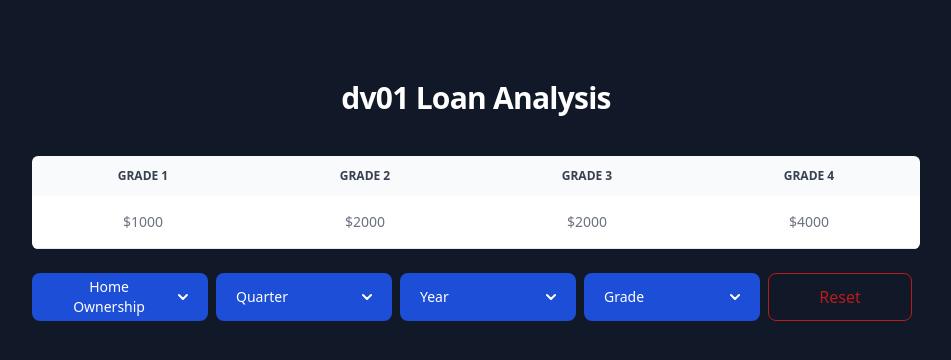
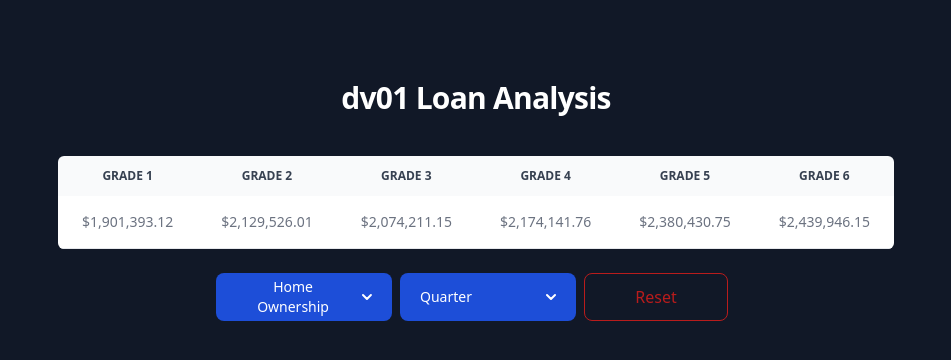
Before and after one commit to kcereno/Demo, a React (Create React App) app: page / in a window 1280 px wide. Shown: the top 360 px of the page, without its empty margins (164-1115 px from the left). Built offline with nearby package versions, Linux system fonts and the light colour scheme.

Commit message:
Finish filter state logic

```diff
--- a/package.json
+++ b/package.json
@@ -3,6 +3,7 @@
   "version": "0.1.0",
   "private": true,
   "dependencies": {
+    "@reduxjs/toolkit": "^2.1.0",
     "@types/jest": "^29.5.12",
     "@types/node": "^20.11.16",
     "@types/react": "^18.2.52",
@@ -10,6 +11,7 @@
     "papaparse": "^4.6.3",
     "react": "^18.2.0",
     "react-dom": "^18.2.0",
+    "react-redux": "^9.1.0",
     "react-scripts": "^5.0.1",
     "recharts": "^2.11.0",
     "typescript": "^5.3.3"
--- a/src/App.tsx
+++ b/src/App.tsx
@@ -1,70 +1,58 @@
-import React, { useEffect, useState } from 'react';
+import React, { useEffect } from 'react';
 import './App.css';
-import { LoanDataType, TableDataType } from './types';
+import { HomeOwnershipEnum, LoanDataType } from './types';
 import { getData } from './request/api';
+import GradeTableFilter from './components/GradeTableFilter';
+import { useAppDispatch, useAppSelector } from './hooks';
+import {
+  setLoanData,
+  setLoading,
+  setError,
+  filterBy,
+} from './features/loanData/LoanDataSlice';
 
-import GradeTableFilter from './components/GradeTableFilter';
-import Table from './components/ui/Table';
+import GradeTable from './components/GradeTable';
 
 function App() {
-  const [data, setData] = useState<LoanDataType[]>([]);
-  console.log('App ~ data:', data);
-  console.log('App ~ data:', data[0]);
+  const { data, loading, error, filter } = useAppSelector(
+    (state) => state.loanData
+  );
 
-  const [isLoading, setIsLoading] = useState(false);
-  const [error, setError] = useState('');
+  const dispatch = useAppDispatch();
+  console.log('App ~ filter:', filter);
 
   useEffect(() => {
     const fetchData = async () => {
+      dispatch(setLoading(true));
       try {
-        setIsLoading(true);
-        const data: LoanDataType[] = await getData();
-        setData(data);
+        // Fetch data and remove all undefined grades
+        const data: LoanDataType[] = (await getData()).filter(
+          (entry) => entry.grade !== undefined
+        );
+        dispatch(setLoanData(data));
       } catch (error) {
-        setError('Error fetching data');
+        dispatch(setError(error));
       } finally {
-        setIsLoading(false);
+        dispatch(setLoading(false));
       }
     };
+
     fetchData();
-  }, []);
+  }, [dispatch]);
 
-  const dummyData: TableDataType = {
-    columns: [
-      {
-        header: 'grade 1',
-        accessor: 'grade 1',
-      },
-      {
-        header: 'grade 2',
-        accessor: 'grade 2',
-      },
-      {
-        header: 'grade 3',
-        accessor: 'grade 2',
-      },
-      {
-        header: 'grade 4',
-        accessor: 'grade 4',
-      },
-    ],
-    data: [
-      {
-        'grade 1': '$1000',
-        'grade 2': '$2000',
-        'grade 3': '$3000',
-        'grade 4': '$4000',
-      },
-    ],
-  };
   return (
     <main className="flex flex-col items-center pt-20 bg-gray-900 min-h-screen text-white">
       <h1 className="text-3xl font-bold tracking-tight mb-10">
         dv01 Loan Analysis
       </h1>
       <div className="space-y-6">
-        <Table tableData={dummyData} />
-        <GradeTableFilter />
+        <GradeTable loanData={data} />
+        <GradeTableFilter
+          filterBy={(filter) => {
+            dispatch(filterBy(filter));
+          }}
+          loanData={data}
+        />
       </div>
     </main>
   );
--- /dev/null
+++ b/src/components/GradeTable.tsx
@@ -0,0 +1,53 @@
+import React from 'react';
+import { LoanDataType, TableDataType, TableRowType } from '../types';
+import Table from './ui/Table';
+import { extractUniqueValues, convertToDollarString } from '../utils';
+
+type GradeTableProps = {
+  loanData: LoanDataType[];
+};
+
+function GradeTable({ loanData }: GradeTableProps) {
+  const row: TableRowType = {};
+  const rows: TableRowType[] = [row];
+
+  // Used to determine columns names
+  const uniqueGrades = extractUniqueValues(loanData, 'grade');
+
+  const columns = uniqueGrades.map((grade) => ({
+    name: `Grade ${grade}`,
+    accessor: `grade ${grade}`,
+  }));
+
+  // Aggregate the total balance for each grade
+  uniqueGrades.forEach((grade) => {
+    const key = `grade ${grade}`;
+
+    // Filter the loan data by grade and sum the current balance
+    const totalBalance = loanData
+      .filter((data) => data.grade === grade)
+      .reduce(
+        (accumulator, currentValue) =>
+          accumulator + +currentValue.currentBalance,
+        0
+      );
+
+    const dollarValue = convertToDollarString(
+      Math.round(totalBalance * 100) / 100
+    );
+
+    row[key] = dollarValue;
+  });
+
+  const tableData: TableDataType = {
+    columns,
+    rows,
+  };
+  return (
+    <div>
+      <Table tableData={tableData} />
+    </div>
+  );
+}
+
+export default GradeTable;
--- a/src/components/GradeTableFilter.tsx
+++ b/src/components/GradeTableFilter.tsx
@@ -1,33 +1,45 @@
 import React from 'react';
 import Dropdown from './ui/Dropdown';
+import {
+  FilterType,
+  HomeOwnershipEnum,
+  LoanDataType,
+  QuarterEnum,
+} from '../types';
+import { extractUniqueValues } from '../utils';
 
-function GradeTableFilter() {
+type GradeTableFilterProps = {
+  filterBy: (filter: FilterType) => void;
+  loanData: LoanDataType[];
+};
+
+function GradeTableFilter({ filterBy, loanData }: GradeTableFilterProps) {
   const dropdownData = [
     {
       header: 'Home Ownership',
-      options: ['RENT', 'MORTGAGE', 'OWN'],
+      options: extractUniqueValues(loanData, 'homeOwnership'),
+      onChange: (value: HomeOwnershipEnum) =>
+        filterBy({ homeOwnership: value }),
     },
     {
       header: 'Quarter',
-      options: ['1', '2', '3', '4'],
+      options: extractUniqueValues(loanData, 'quarter'),
+      onChange: (value: QuarterEnum) => filterBy({ quarter: value }),
     },
-    {
-      header: 'Year',
-      options: ['2012', '2013', '2014', '2015', '2016'],
-    },
-    {
-      header: 'Grade',
-      options: ['A', 'B', 'C', 'D', 'E', 'F'],
-    },
+    // {
+    //   header: 'Year',
+    //   options: extractUniqueValues(loanData, 'year'),
+    // },
   ];
 
   return (
-    <div className="flex gap-2">
+    <div className="flex gap-2 justify-center">
       {dropdownData.map((data, index) => (
         <Dropdown
           key={index}
           header={data.header}
           options={data.options}
+          onChange={data.onChange}
         />
       ))}
       <button
--- a/src/components/ui/Dropdown.tsx
+++ b/src/components/ui/Dropdown.tsx
@@ -2,10 +2,17 @@
 
 type DropDownPropsType = {
   header: string;
-  options: string[];
+  options: any[];
+  onChange: (value: any) => void;
 };
 
-function Dropdown({ header, options }: DropDownPropsType) {
+function Dropdown({ header, options, onChange }: DropDownPropsType) {
+  const [selected, setSelected] = React.useState(options[0]);
+
+  const handleSelect = (value: string) => {
+    setSelected(value);
+    onChange(value);
+  };
   return (
     <>
       <button
@@ -14,7 +21,7 @@
         className="  text-white w-44 h-12 bg-blue-700 hover:bg-blue-800 focus:ring-4 focus:outline-none focus:ring-blue-300 font-medium rounded-lg text-sm px-5 py-2.5 justify-between text-center inline-flex items-center  dark:bg-blue-600 dark:hover:bg-blue-700 dark:focus:ring-blue-800"
         type="button"
       >
-        {header}
+        {selected ? selected : header}
         <svg
           className="w-2.5 h-2.5 ms-3"
           aria-hidden="true"
@@ -24,9 +31,9 @@
         >
           <path
             stroke="currentColor"
-            stroke-linecap="round"
-            stroke-linejoin="round"
-            stroke-width="2"
+            strokeLinecap="round"
+            strokeLinejoin="round"
+            strokeWidth="2"
             d="m1 1 4 4 4-4"
           />
         </svg>
@@ -44,7 +51,8 @@
           {options.map((option, index) => (
             <li
               key={index}
-              className="block px-4 py-2 hover:bg-gray-100 dark:hover:bg-gray-600 dark:hover:text-white"
+              className="block px-4 py-2 hover:bg-gray-100 dark:hover:bg-gray-600 dark:hover:text-white hover:text-gray-900 cursor-pointer"
+              onClick={() => handleSelect(option)}
             >
               {option}
             </li>
--- a/src/components/ui/Table.tsx
+++ b/src/components/ui/Table.tsx
@@ -17,20 +17,20 @@
                 scope="col"
                 className="px-6 py-3"
               >
-                {column.header}
+                {column.name}
               </th>
             ))}
           </tr>
         </thead>
         <tbody>
-          {tableData.data.map((row, index) => (
+          {tableData.rows.map((row, rowIndex) => (
             <tr
-              key={index}
+              key={rowIndex}
               className="bg-white border-b dark:bg-gray-800 dark:border-gray-700"
             >
-              {tableData.columns.map((column, index) => (
+              {tableData.columns.map((column, colIndex) => (
                 <td
-                  key={index}
+                  key={colIndex}
                   className="px-6 py-4"
                 >
                   {row[column.accessor]}
--- /dev/null
+++ b/src/features/loanData/LoanDataSlice.ts
@@ -0,0 +1,54 @@
+import { PayloadAction, createSlice } from '@reduxjs/toolkit';
+
+import { FilterType, LoanDataType } from '../../types';
+import { find } from '@reduxjs/toolkit/dist/utils';
+
+interface LoanDataState {
+  data: LoanDataType[];
+  filter: any[];
+  loading: boolean;
+  error: string | null;
+}
+
+// Define the initial state using that type
+const initialState: LoanDataState = {
+  data: [],
+  filter: [],
+  loading: false,
+  error: null,
+};
+
+export const loanDataSlice = createSlice({
+  name: 'loanData',
+  initialState,
+  reducers: {
+    setLoanData: (state, action: PayloadAction<any>) => {
+      state.data = action.payload;
+    },
+    setLoading: (state, action: PayloadAction<boolean>) => {
+      state.loading = action.payload;
+    },
+    setError: (state, action: PayloadAction<any>) => {
+      state.error = action.payload;
+    },
+    filterBy: (state, action: PayloadAction<FilterType>) => {
+      const newFilterKey = Object.keys(action.payload)[0];
+
+      const existingFilterIndex = state.filter.findIndex((filter) =>
+        filter.hasOwnProperty(newFilterKey)
+      );
+
+      if (existingFilterIndex !== -1) {
+        state.filter = state.filter.map((filter) =>
+          filter.hasOwnProperty(newFilterKey) ? action.payload : filter
+        );
+      } else {
+        state.filter = [...state.filter, action.payload];
+      }
+    },
+  },
+});
+
+export const { setLoanData, setLoading, setError, filterBy } =
+  loanDataSlice.actions;
+export default loanDataSlice.reducer;
--- /dev/null
+++ b/src/hooks.ts
@@ -0,0 +1,7 @@
+import { TypedUseSelectorHook, useDispatch, useSelector } from 'react-redux';
+import type { AppDispatch, RootState } from './store';
+
+// Use throughout your app instead of plain `useDispatch` and `useSelector`
+// Use throughout your app instead of plain `useDispatch` and `useSelector`
+export const useAppDispatch: () => AppDispatch = useDispatch;
+export const useAppSelector: TypedUseSelectorHook<RootState> = useSelector;
--- a/src/index.js
+++ b/src/index.js
@@ -2,9 +2,16 @@
 import ReactDOM from 'react-dom';
 import './index.css';
 import App from './App';
+import { Provider } from 'react-redux';
+import { store } from './store.ts';
 import * as serviceWorker from './serviceWorker';
 
-ReactDOM.render(<App />, document.getElementById('root'));
+ReactDOM.render(
+  <Provider store={store}>
+    <App />
+  </Provider>,
+  document.getElementById('root')
+);
 
 // If you want your app to work offline and load faster, you can change
 // unregister() to register() below. Note this comes with some pitfalls.
--- /dev/null
+++ b/src/store.ts
@@ -0,0 +1,19 @@
+import { configureStore } from '@reduxjs/toolkit';
+import { loanDataSlice } from './features/loanData/LoanDataSlice';
+
+// export default configureStore({
+//   reducer: {
+//     counter: counterSlice,
+//   },
+// });
+
+export const store = configureStore({
+  reducer: {
+    loanData: loanDataSlice.reducer,
+  },
+});
+
+// Infer the `RootState` and `AppDispatch` types from the store itself
+export type RootState = ReturnType<typeof store.getState>;
+// Inferred type: {posts: PostsState, comments: CommentsState, users: UsersState}
+export type AppDispatch = typeof store.dispatch;
--- /dev/null
+++ b/src/utils.ts
@@ -0,0 +1,6 @@
+export const extractUniqueValues = (arr: any[], key: string) => {
+  return Array.from(new Set(arr.map((entry) => entry[key]))).sort();
+};
+
+export const convertToDollarString = (number: number) =>
+  number.toLocaleString('en-US', { style: 'currency', currency: 'USD' });
```
Also changed, not shown: src/types.ts (+33 -15 lines).
